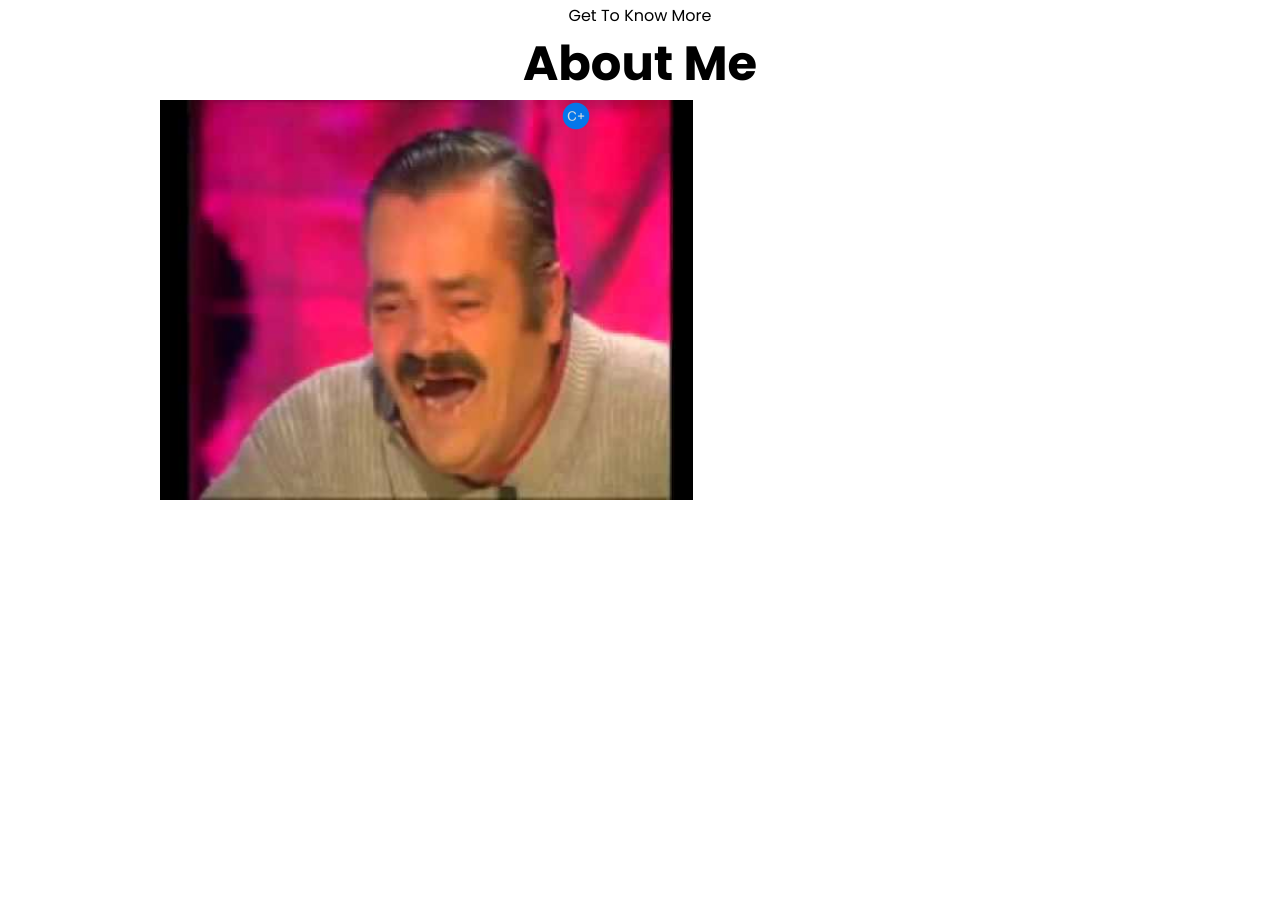
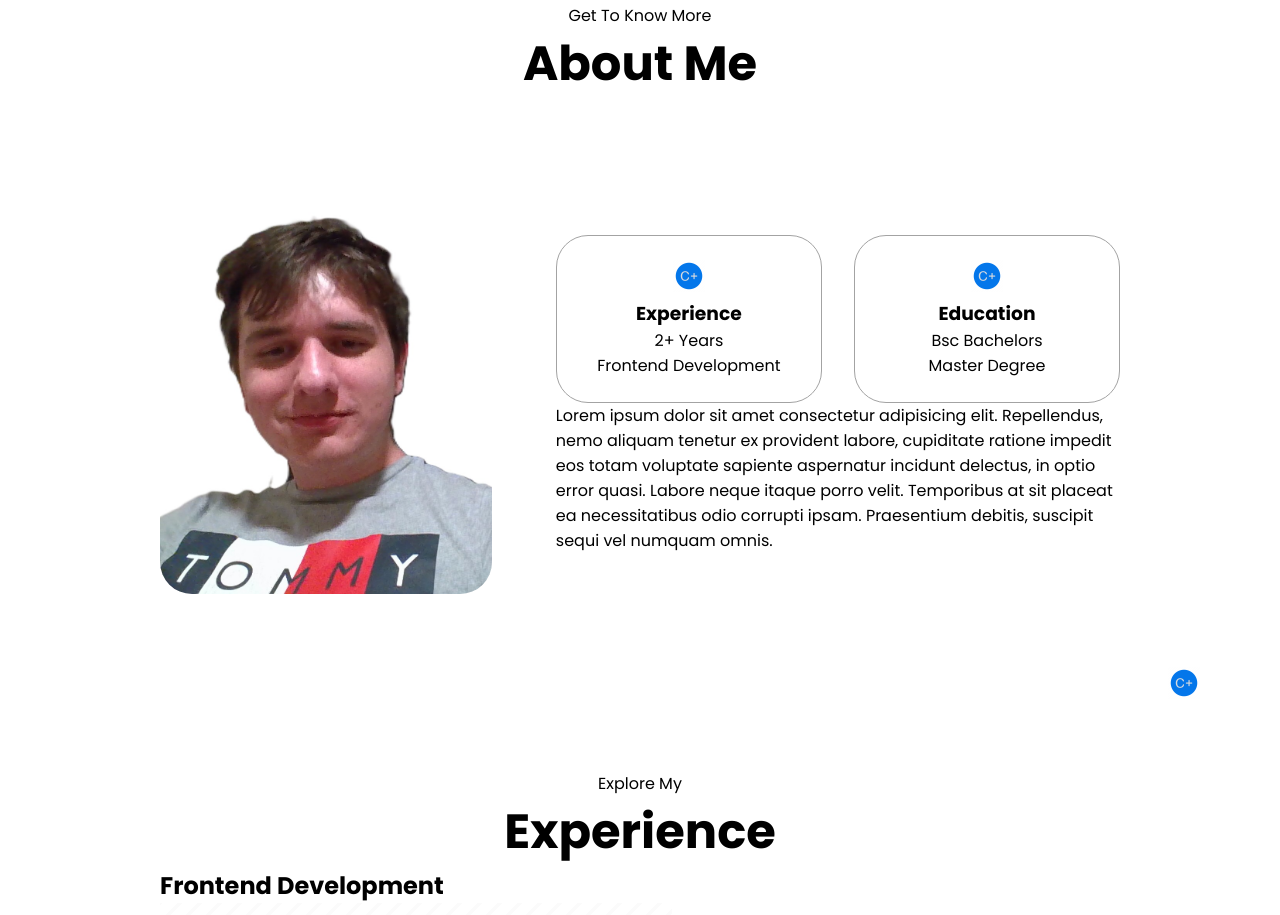
Before and after one commit to ChadurCheese/PersonalPortfolio, a plain HTML site: page index.html in a window 1280 px wide. Shown: the part 805-1720 px from the top of the page. Before the commit the page ends 1544 px from the top, so only its background shows below. Drawn offline with Linux system fonts and the light colour scheme; a web font is replaced by a local one.

Commit message:
Started experience section, refined about section

```diff
--- a/index.html
+++ b/index.html
@@ -59,12 +59,39 @@
       <h1 class="title">About Me</h1>
       <div class="section-container">
         <div class="section__pic-container">
-          <img src="./images/funny spanish guy.jpg" alt="Profile Picture" class="about-pic"> <!--About pic here-->
+          <img src="./images/testProfile.jpg" alt="Profile Picture" class="about-pic"> <!--About pic here-->
         </div>
         <div class="about-details-container">
           <div class="about-containers">
             <div class="details-container">
               <img src="./images/cplus.png" alt="Experience Icon" class="icon"> <!--Experience pic here-->
+              <h3>Experience</h3>
+              <p>2+ Years <br>Frontend Development</p>
+            </div>
+            <div class="details-container">
+              <img src="./images/cplus.png" alt="Experience Icon" class="icon"> <!--Education pic here-->
+              <h3>Education</h3>
+              <p>Bsc Bachelors <br>Master Degree</p>
+            </div>
+          </div>
+          <div class="text-container">
+            <p>Lorem ipsum dolor sit amet consectetur adipisicing elit. Repellendus, nemo aliquam tenetur ex provident labore, cupiditate ratione impedit eos totam voluptate sapiente aspernatur incidunt delectus, in optio error quasi. Labore neque itaque porro velit. Temporibus at sit placeat ea necessitatibus odio corrupti ipsam. Praesentium debitis, suscipit sequi vel numquam omnis.</p>
+          </div>
+        </div>
+      </div>
+      <img src="./images/cplus.png" alt="Arrow icon" class="icon arrow" onclick="location.href='./#experience'"> <!--Arrow pic here-->
+    </section>
+    <section id="experience">
+      <p class="section__text__p1">Explore My</p>
+      <h1 class="title">Experience</h1>
+      <div class="experience-details-container">
+        <div class="about-containers">
+          <div class="details-containers">
+            <h2 class="experience-sub-title">Frontend Development</h2>
+            <div class="article-container">
+              <article>
+                <img src="./images/cplus.png" alt=""> <!--checkmark pic here-->
+              </article>
             </div>
           </div>
         </div>
--- a/style.css
+++ b/style.css
@@ -256,3 +256,53 @@ section {
 .btn-container {
     gap: 1rem;
 }
+
+/* About Section */
+
+#about {
+    position: relative;
+}
+
+.about-containers {
+    gap: 2rem;
+}
+
+.about-details-container {
+    justify-content: center;
+    flex-direction: column;
+}
+
+.about-containers, .about-details-container {
+    display: flex;
+}
+
+.about-pic {
+    border-radius: 2rem;
+}
+
+.arrow {
+    position: absolute;
+    right: -5rem;
+    bottom: 2.5rem;
+}
+
+.details-container {
+    padding: 1.5rem;
+    flex: 1;
+    background: white;
+    border-radius: 2rem;
+    border: rgb(53,53,53) 0.1rem solid;
+    border-color: rgb(163,163,163);
+    text-align: center;
+}
+
+.section-container {
+    gap: 4rem;
+    height: 80%;
+}
+
+.section__pic-container {
+    height: 400px;
+    width: 400px;
+    margin: auto 0;
+}
```
